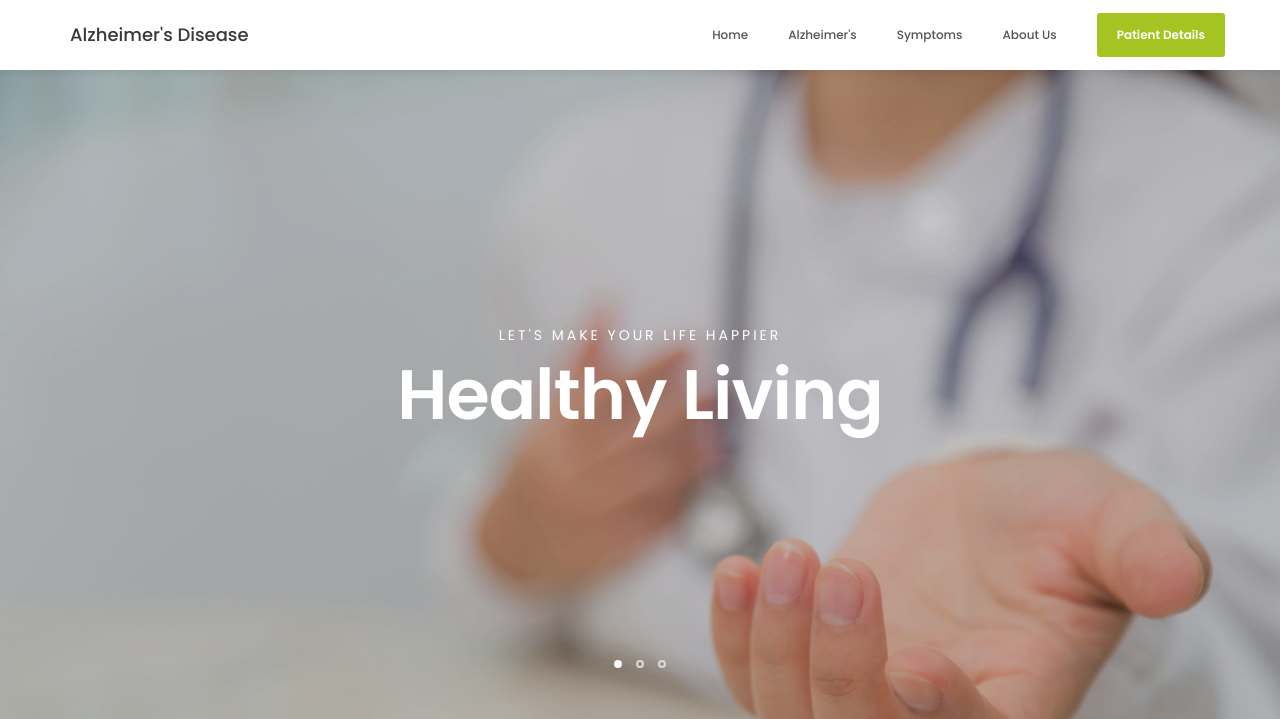
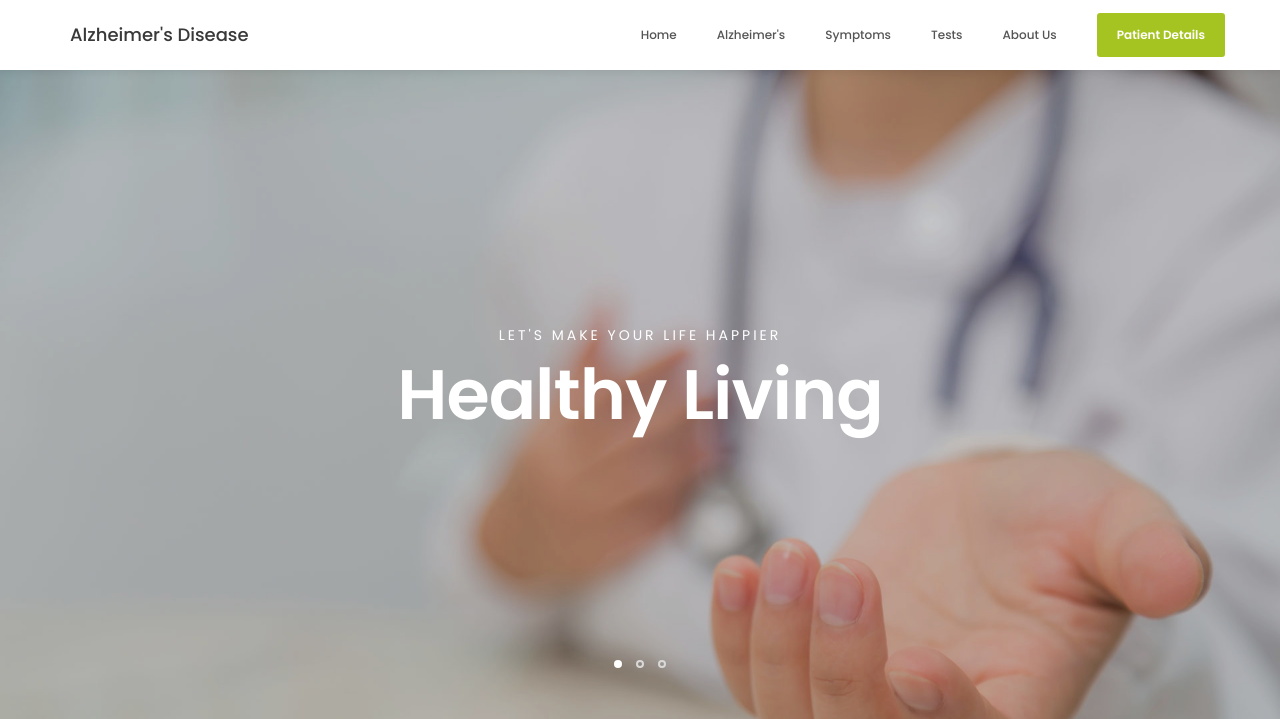
Before and after one commit to saisandeeppasham/alzheimers, a Flask app: page / in a window 1280 px wide. Shown: the top 719 px of the page. Run offline with Flask 2, Linux system fonts and the light colour scheme; parts of the project's set-up code (start-up, migrations or seed data) failed here and were passed over; some libraries are stand-ins or nearby versions.

Commit message:
Update index.html

```diff
--- a/templates/index.html
+++ b/templates/index.html
@@ -39,7 +39,14 @@
                     <ul class="nav navbar-nav navbar-right">
                          <li><a href="#top" class="smoothScroll">Home</a></li>
                          <li><a href="#about" class="smoothScroll">Alzheimer's</a></li>
-						 <li><a href="#symptoms" class="smoothScroll">Symptoms</a></li>
+			 <li><a href="#symptoms" class="smoothScroll">Symptoms</a></li>
+			 <li class="nav-item dropdown">
+			<a class="nav-link dropdown-toggle" href="#" id="navbardrop" data-toggle="dropdown">Tests</a>
+				<div class="dropdown-menu">
+					<a class="dropdown-item" href="../static/pdf/mmse_test.pdf" target="_blank">MMSE </a>
+					<a class="dropdown-item" href="../static/pdf/ses_test.pdf"target="_blank">SES</a>
+				</div>
+			</li>
                          <li><a href="#" class="smoothScroll">About Us</a></li>
                          <li class="appointment-btn"><a href="#appointment"> Patient Details</a></li>
                     </ul>
```
